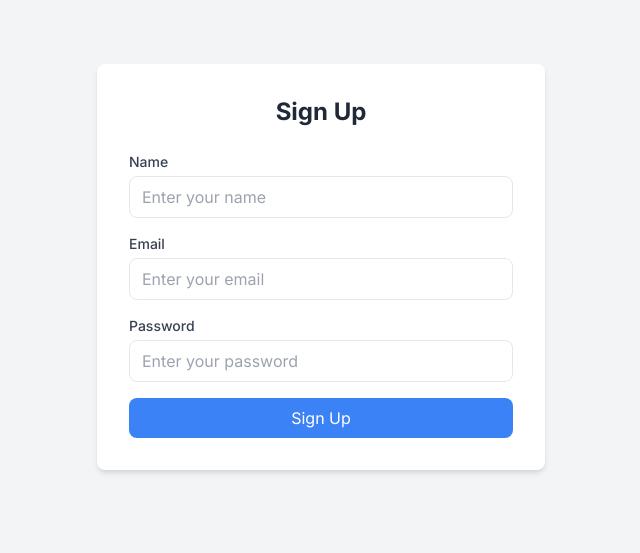
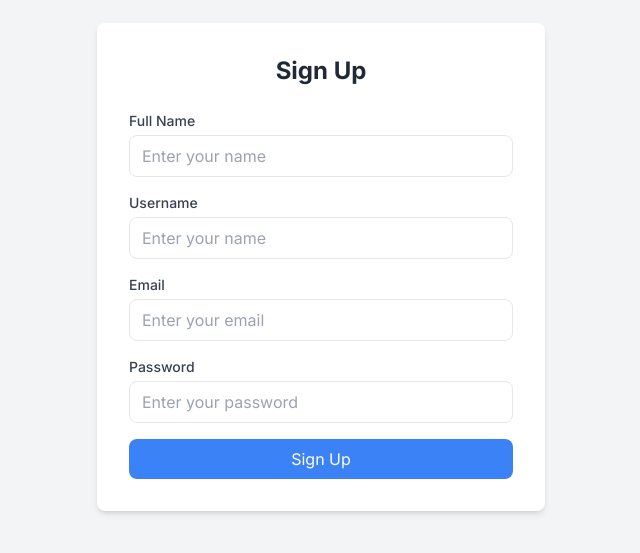
Before and after one commit to CUNY2XTECH-CITYTECH/FreeCycleApp, a Next.js app: page /signup in a window 1280 px wide. Shown: the part 133-686 px from the top of the page, without its empty margins (319-959 px from the left). Built offline with nearby package versions, Linux system fonts and the light colour scheme; what supertokens-web-js would draw is missing.

Commit message:
added a fetch within signupClicked to add our user to our db

```diff
--- a/app/components/signup-form/signup-form.tsx
+++ b/app/components/signup-form/signup-form.tsx
@@ -10,6 +10,7 @@ export default function SignUpForm() {
   const [formData, setFormData] = useState({
     name: "",
     email: "",
+    username: "",
     password: "",
   });
 
@@ -55,6 +56,19 @@ export default function SignUpForm() {
       } else {
         // sign up successful. The session tokens are automatically handled by
         // the frontend SDK.
+
+        const user = {
+          email: formData.email,
+          username: formData.username,
+          fullName: formData.name,
+        }
+
+        // Add user to our database
+        await fetch("/api/signup", {
+          method: "POST",
+          body: JSON.stringify(user)
+        })
+
         window.location.href = "/home";
       }
     } catch (err: any) {
@@ -97,6 +111,7 @@ export default function SignUpForm() {
     setFormData({
       name: "",
       email: "",
+      username: "",
       password: ""
     })
 
@@ -111,12 +126,27 @@ export default function SignUpForm() {
         <form onSubmit={handleSubmit} className="space-y-4">
           <div>
             <label className="block text-gray-700 text-sm font-medium mb-1">
-              Name
+              Full Name
             </label>
             <input
               type="text"
               name="name"
               value={formData.name}
+              onChange={handleChange}
+              required
+              className="w-full px-3 py-2 border rounded-lg focus:outline-none focus:ring-2 focus:ring-blue-500 text-black"
+              placeholder="Enter your name"
+            />
+          </div>
+
+          <div>
+            <label className="block text-gray-700 text-sm font-medium mb-1">
+              Username
+            </label>
+            <input
+              type="text"
+              name="name"
+              value={formData.username}
               onChange={handleChange}
               required
               className="w-full px-3 py-2 border rounded-lg focus:outline-none focus:ring-2 focus:ring-blue-500 text-black"
```
